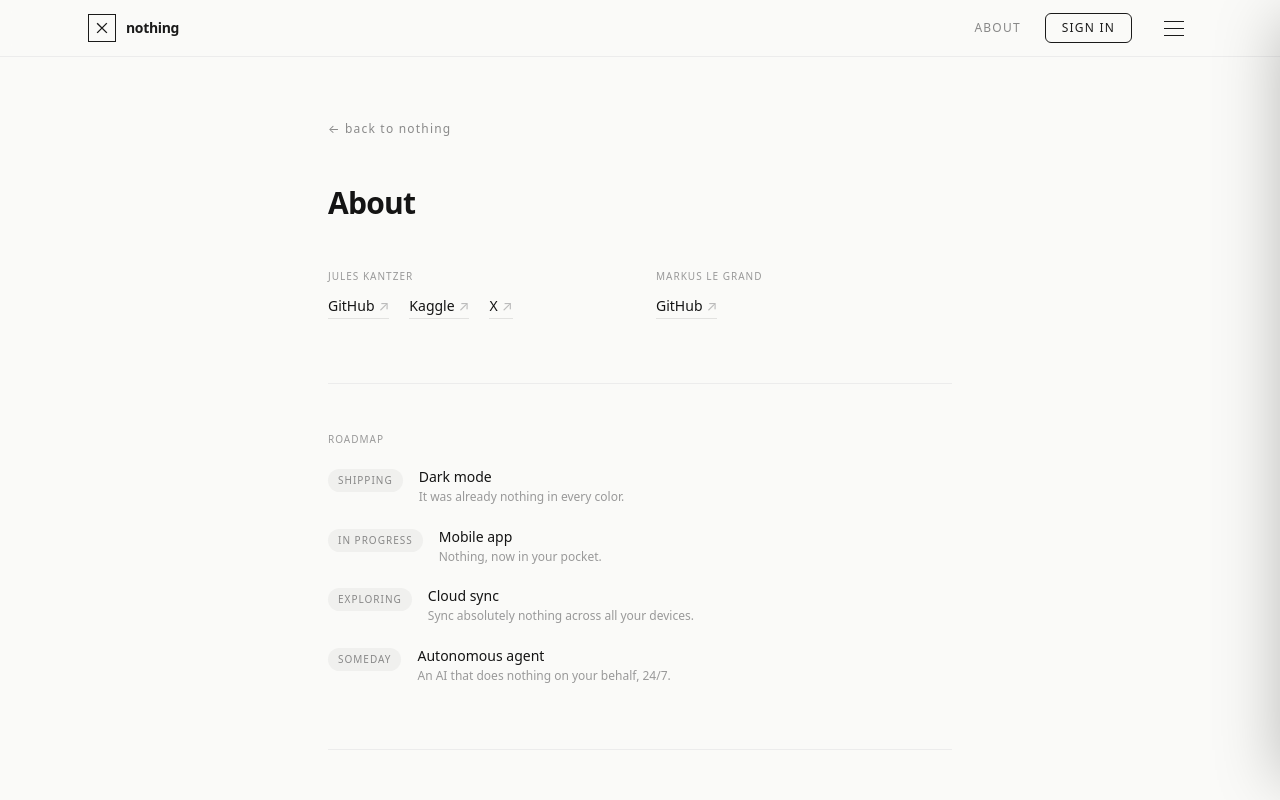
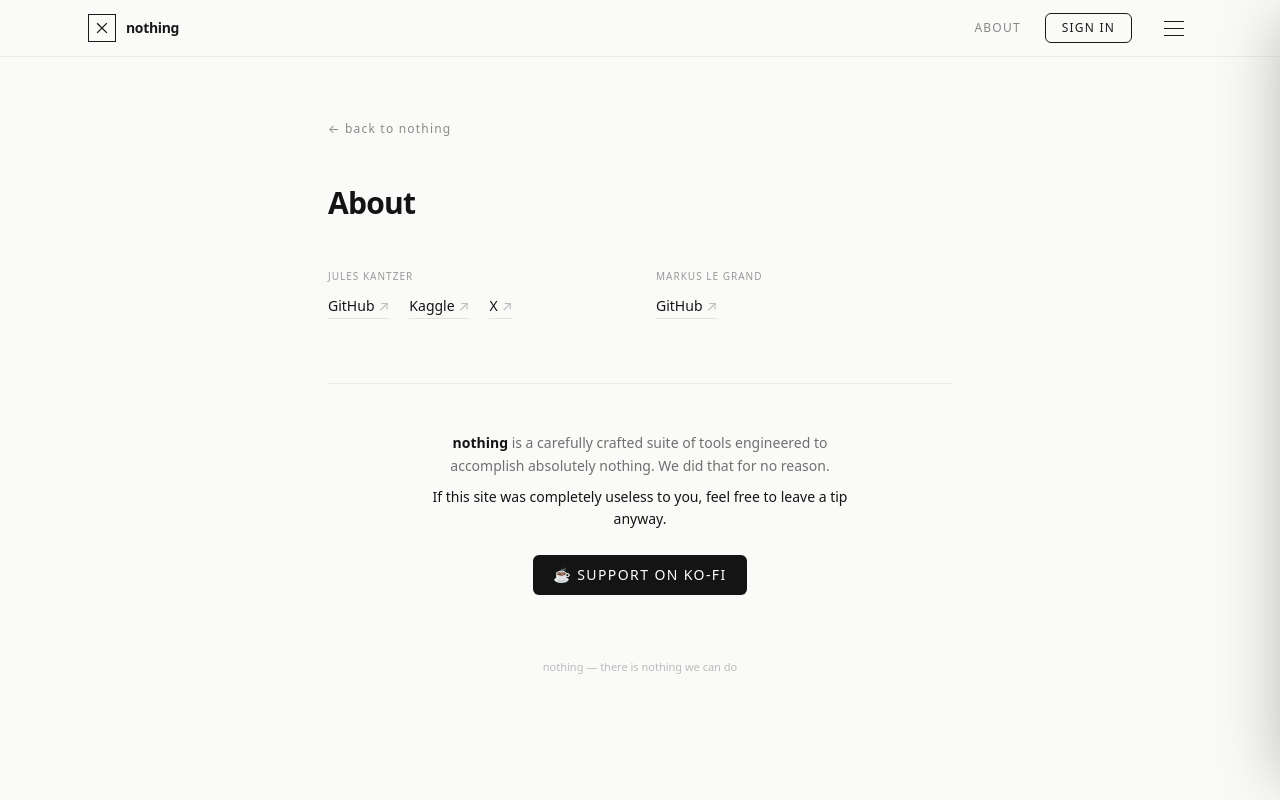
Before and after one commit to juleskantzer/donothing, a Next.js app: page /about in a window 1280 px wide. Shown: the top 800 px of the page. Built offline with nearby package versions, Linux system fonts and the light colour scheme.

Commit message:
feat: update About page by removing roadmap section and enhancing support message feat: modify silence route to generate 30 minutes of silence instead of 30 seconds fix: update Home page to display all tools and improve description feat: add audio player for meditation tool to stream silence

```diff
--- a/src/app/about/page.tsx
+++ b/src/app/about/page.tsx
@@ -7,13 +7,6 @@ const me = [
 ];
 
 const brother = [{ label: "GitHub", href: "https://github.com/MarkusLeGrand" }];
-
-const roadmap = [
-  { status: "Shipping", title: "Dark mode", note: "It was already nothing in every color." },
-  { status: "In progress", title: "Mobile app", note: "Nothing, now in your pocket." },
-  { status: "Exploring", title: "Cloud sync", note: "Sync absolutely nothing across all your devices." },
-  { status: "Someday", title: "Autonomous agent", note: "An AI that does nothing on your behalf, 24/7." },
-];
 
 function Person({ name, links }: { name: string; links: { label: string; href: string }[] }) {
   return (
@@ -55,24 +48,6 @@ export default function About() {
         <Person name="Markus Le Grand" links={brother} />
       </div>
 
-      {/* Roadmap — what's coming next (still nothing) */}
-      <div className="mt-16 border-t border-[#ececec] pt-12">
-        <p className="text-[10px] uppercase tracking-widest text-[#999]">Roadmap</p>
-        <ul className="mt-5 space-y-5">
-          {roadmap.map((item) => (
-            <li key={item.title} className="flex items-start gap-4">
-              <span className="mt-0.5 shrink-0 rounded-full bg-[#f0f0ee] px-2.5 py-1 text-[10px] uppercase tracking-widest text-[#888]">
-                {item.status}
-              </span>
-              <div>
-                <p className="text-sm text-[#141414]">{item.title}</p>
-                <p className="text-xs leading-relaxed text-[#999]">{item.note}</p>
-              </div>
-            </li>
-          ))}
-        </ul>
-      </div>
-
       {/* Support — no card, just a hairline and centered prose */}
       <div className="mt-16 border-t border-[#ececec] pt-12 text-center">
         <p className="mx-auto max-w-md text-sm leading-relaxed text-[#707070]">
@@ -80,7 +55,7 @@ export default function About() {
           suite of tools engineered to accomplish absolutely nothing. We did that for no reason.
         </p>
         <p className="mx-auto mt-2 max-w-md text-sm leading-relaxed text-[#141414]">
-          If you want to support nothing, tips here — especially if this site was of no use to you.
+          If this site was completely useless to you, feel free to leave a tip anyway.
         </p>
 
         <a
--- a/src/app/api/silence/route.ts
+++ b/src/app/api/silence/route.ts
@@ -16,10 +16,11 @@ export async function GET() {
     0x6e, 0x6f, 0x74, 0x68, 0x69, 0x6e, 0x67, // "nothing"
   ]);
 
-  // Generate ~30s of silence: 128kbps MP3 silent frames
-  // Each MPEG1 Layer3 128kbps frame = 417 bytes, 26ms duration
-  // 30s / 0.026s ≈ 1153 frames
-  const frameCount = 1153;
+  // Generate 30 min of silence: 128kbps MP3 silent frames.
+  // Players estimate duration as bytes * 8 / bitrate, so we size the stream to
+  // exactly 1800s worth of bytes: 1800 * 128000 / 8 = 28,800,000 bytes.
+  // 28,800,000 / 417 ≈ 69065 frames → reported duration lands on 30:00.
+  const frameCount = 69065;
   const frameSize = 417;
   const silentFrames = Buffer.alloc(frameCount * frameSize, 0x00);
   // Write sync word + header for each frame
--- a/src/app/page.tsx
+++ b/src/app/page.tsx
@@ -95,7 +95,6 @@ const tools = [
 ];
 
 const featured = tools.filter((t) => t.featured);
-const rest = tools.filter((t) => !t.featured);
 
 // initial scattered spots for the featured post-its (percent of board)
 const spots = [
@@ -256,15 +255,14 @@ export default function Home() {
       <section className="border-t border-[#ececec] bg-white">
         <div className="max-w-6xl mx-auto px-6 py-20">
           <div className="mb-12">
-            <h2 className="text-2xl font-semibold tracking-tight text-[#111]">The rest of nothing</h2>
+            <h2 className="text-2xl font-semibold tracking-tight text-[#111]">All tools</h2>
             <p className="text-[#777] mt-2 text-sm">
-              {tools.length} tools. Zero outcomes. The {featured.length} above are
-              merely the most prominent disappointments — here is the remainder.
+              {tools.length} tools. Zero outcomes. Browse the complete collection below.
             </p>
           </div>
 
           <div className="grid gap-5 sm:grid-cols-2 lg:grid-cols-3">
-            {rest.map((tool) => (
+            {tools.map((tool) => (
               <Link
                 key={tool.slug}
                 href={`/tools/${tool.slug}`}
--- a/src/app/tools/meditation/page.tsx
+++ b/src/app/tools/meditation/page.tsx
@@ -94,6 +94,15 @@ export default function Meditation() {
             <p>✓ Ambient sounds included: none</p>
             <p>✓ Inner peace achieved: results may vary</p>
           </div>
+
+          {/* Player — stream the silence in place */}
+          <div className="border border-[#e2e2e0] bg-white p-4">
+            <p className="text-[10px] tracking-widest text-[#8a8a8a] uppercase mb-3">Now playing — nothing</p>
+            <audio controls src="/api/silence" className="w-full">
+              Your browser does not support the audio element. Which, fittingly, changes nothing.
+            </audio>
+          </div>
+
           <a
             href="/api/silence"
             download="nothing_meditation.mp3"
@@ -103,6 +112,17 @@ export default function Meditation() {
           </a>
           <p className="text-center text-[#b0b0b0] text-xs">
             Find a quiet place. Play this. Experience nothing.
+          </p>
+          <p className="text-center text-[11px] text-[#cfcfcf]">
+            or, if you ever want a{" "}
+            <a
+              href="https://oh-myzen.com/en"
+              target="_blank"
+              rel="noopener noreferrer"
+              className="underline decoration-[#e2e2e0] underline-offset-2 transition-colors hover:text-[#8a8a8a]"
+            >
+              real one
+            </a>
           </p>
         </div>
       )}
```
